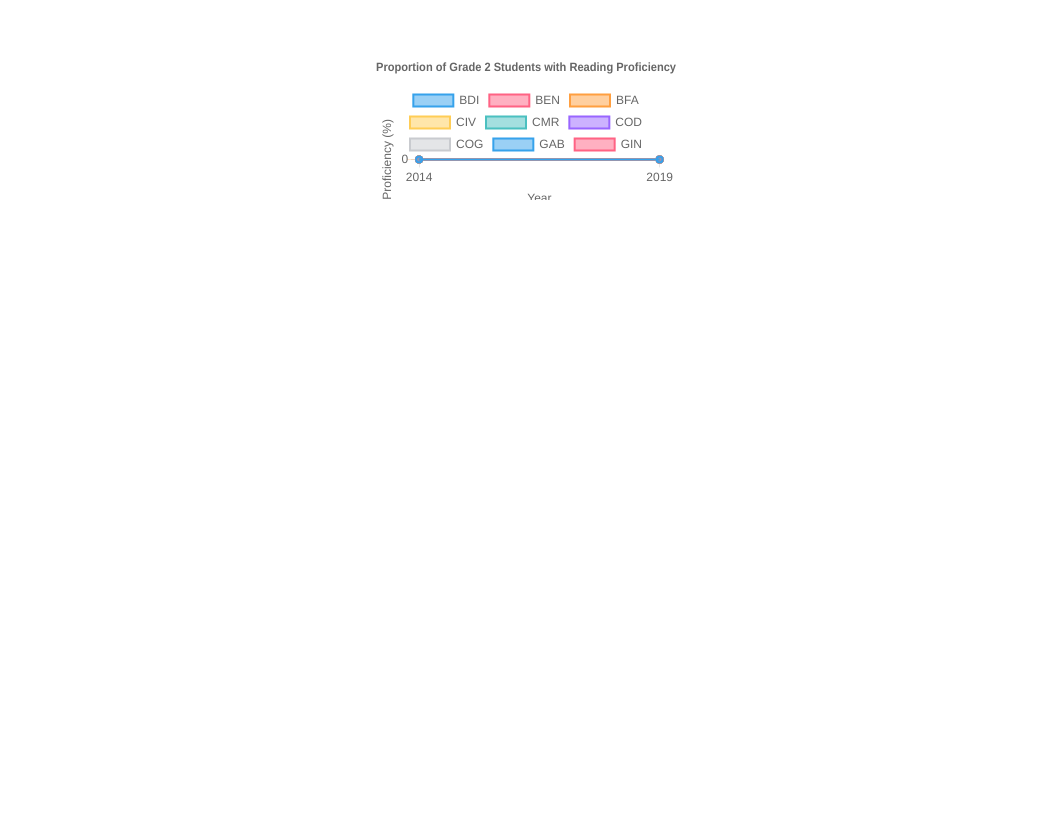
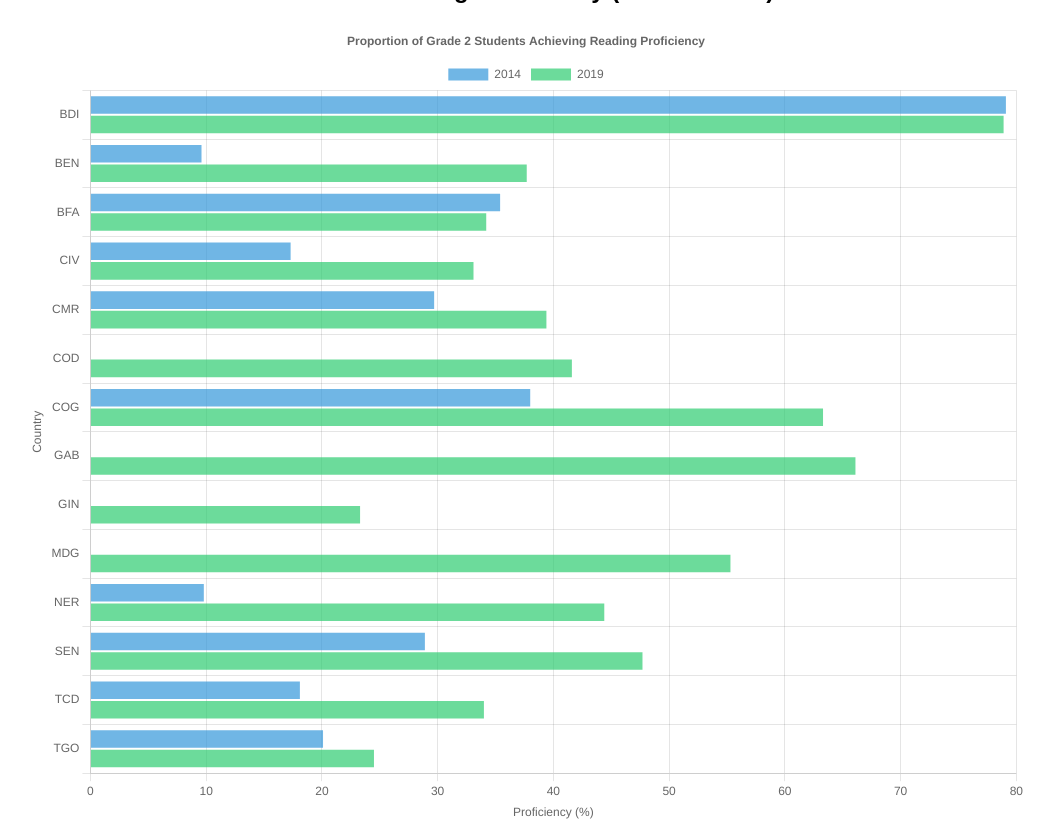
Before and after one commit to dptmf8622/study, a plain HTML site: page index.html in a window 1280 px wide. Shown: the whole page, without its empty margins (114-1168 px from the left). Before the commit the page ends 800 px from the top, so only its background shows below. Drawn offline with nearby package versions, Linux system fonts and the light colour scheme; some packages are replaced by stand-ins of ours; a script that the page names is missing.

Commit message:
Add files via upload

```diff
--- a/index.html
+++ b/index.html
@@ -2,59 +2,108 @@
 <html lang="en">
 <head>
   <meta charset="UTF-8">
-  <title>Grade 2 Reading Proficiency</title>
+  <title>Reading Proficiency by Country</title>
   <script src="https://cdn.jsdelivr.net/npm/chart.js"></script>
-  <script src="https://cdn.jsdelivr.net/npm/chartjs-plugin-zoom@2.0.0"></script>
   <style>
-    canvas { max-width: 1000px; margin: 50px auto; display: block; }
+    * {
+      margin: 0;
+      padding: 0;
+      box-sizing: border-box;
+    }
+    html, body {
+      height: 100%;
+      background: #fff;
+      font-family: sans-serif;
+    }
+    .container {
+      display: flex;
+      justify-content: center;  /* 가로 중앙 */
+      align-items: center;      /* 세로 중앙 */
+      height: 100vh;            /* 화면 전체 높이 */
+      flex-direction: column;
+    }
+    canvas {
+      max-width: 1000px;
+      width: 90%;
+    }
+    h2 {
+      margin-bottom: 20px;
+    }
   </style>
 </head>
 <body>
-<canvas id="chart"></canvas>
+
+<div class="container">
+  <h2>Grade 2 Reading Proficiency (2014 vs 2019)</h2>
+  <canvas id="barChart"></canvas>
+</div>
+
 <script>
-  const labels = [2014, 2019];
-  const datasetInfo = {
-    BDI: [79.1, 78.9],
-    BEN: [9.6, 37.7],
-    BFA: [35.4, 34.2],
-    CIV: [17.3, 33.1],
-    CMR: [29.7, 39.4],
-    COD: [null, 41.6],
-    COG: [38, 63.3],
-    GAB: [null, 66.1],
-    GIN: [null, 23.3],
-    MDG: [null, 55.3],
-    NER: [9.8, 44.4],
-    SEN: [28.9, 47.7],
-    TCD: [18.1, 34],
-    TGO: [20.1, 24.5],
-  };
+  const countries = ['BDI', 'BEN', 'BFA', 'CIV', 'CMR', 'COD', 'COG', 'GAB', 'GIN', 'MDG', 'NER', 'SEN', 'TCD', 'TGO'];
+  const data2014 = [79.1, 9.6, 35.4, 17.3, 29.7, null, 38, null, null, null, 9.8, 28.9, 18.1, 20.1];
+  const data2019 = [78.9, 37.7, 34.2, 33.1, 39.4, 41.6, 63.3, 66.1, 23.3, 55.3, 44.4, 47.7, 34, 24.5];
 
-  const datasets = Object.entries(datasetInfo).map(([country, data]) => ({
-    label: country,
-    data,
-    fill: false,
-    borderWidth: 2
-  }));
+  const filteredCountries = [];
+  const values2014 = [];
+  const values2019 = [];
 
-  new Chart(document.getElementById('chart'), {
-    type: 'line',
-    data: { labels, datasets },
+  countries.forEach((country, i) => {
+    if (data2014[i] !== null || data2019[i] !== null) {
+      filteredCountries.push(country);
+      values2014.push(data2014[i]);
+      values2019.push(data2019[i]);
+    }
+  });
+
+  new Chart(document.getElementById('barChart'), {
+    type: 'bar',
+    data: {
+      labels: filteredCountries,
+      datasets: [
+        {
+          label: '2014',
+          data: values2014,
+          backgroundColor: 'rgba(52, 152, 219, 0.7)'
+        },
+        {
+          label: '2019',
+          data: values2019,
+          backgroundColor: 'rgba(46, 204, 113, 0.7)'
+        }
+      ]
+    },
     options: {
+      indexAxis: 'y',
       responsive: true,
+      maintainAspectRatio: false,
+      scales: {
+        x: {
+          beginAtZero: true,
+          title: {
+            display: true,
+            text: 'Proficiency (%)'
+          }
+        },
+        y: {
+          title: {
+            display: true,
+            text: 'Country'
+          }
+        }
+      },
       plugins: {
-        zoom: {
-          zoom: { wheel: { enabled: true }, pinch: { enabled: true }, mode: 'xy' },
-          pan: { enabled: true, mode: 'xy' }
-        },
         title: {
           display: true,
-          text: 'Proportion of Grade 2 Students with Reading Proficiency'
+          text: 'Proportion of Grade 2 Students Achieving Reading Proficiency'
+        },
+        tooltip: {
+          enabled: true,
+          callbacks: {
+            label: function(context) {
+              return `${context.dataset.label}: ${context.parsed.x ?? 'No data'}%`;
+            }
+          }
         }
-      },
-      scales: {
-        y: { beginAtZero: true, title: { display: true, text: 'Proficiency (%)' }},
-        x: { title: { display: true, text: 'Year' }}
       }
     }
   });
```
